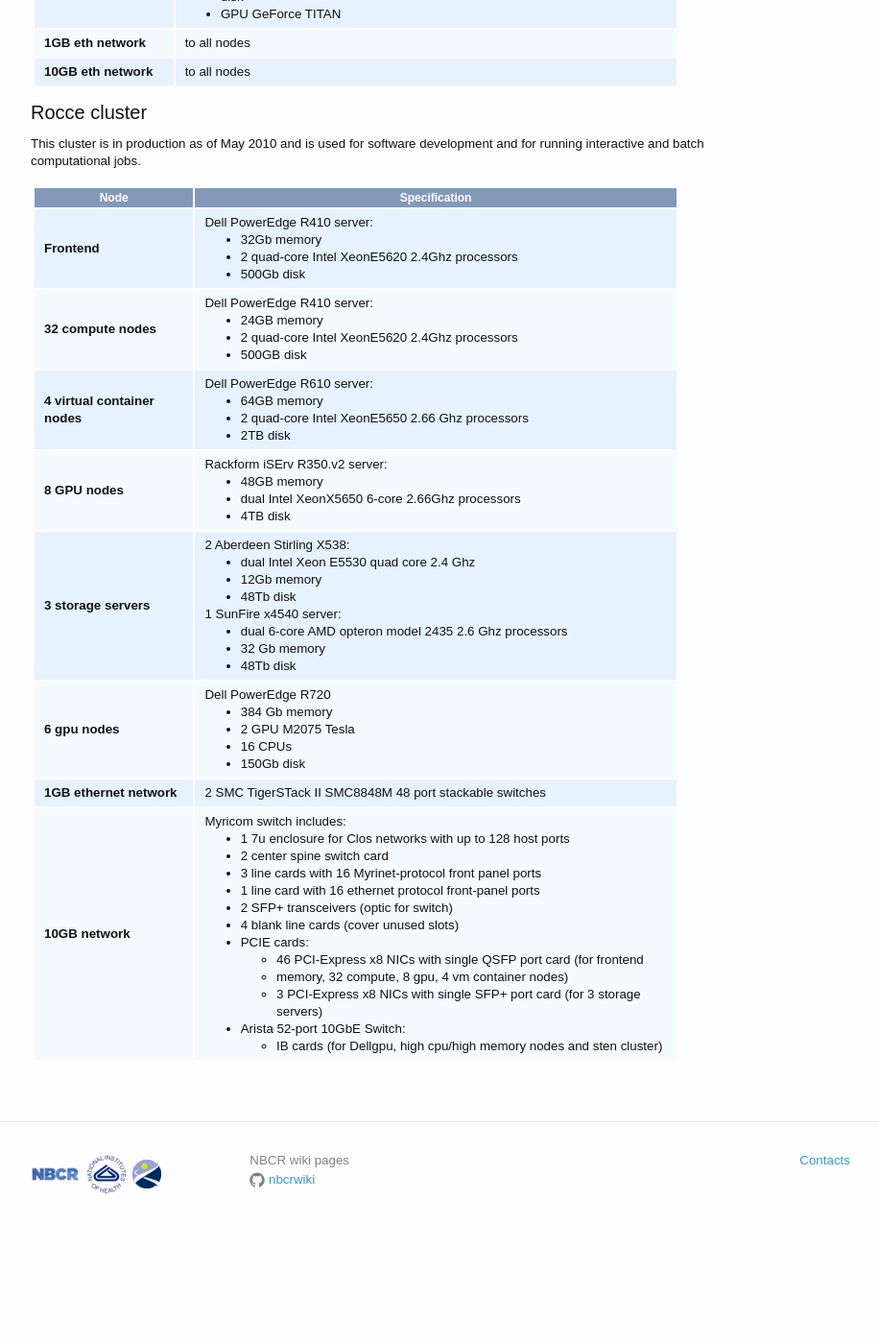
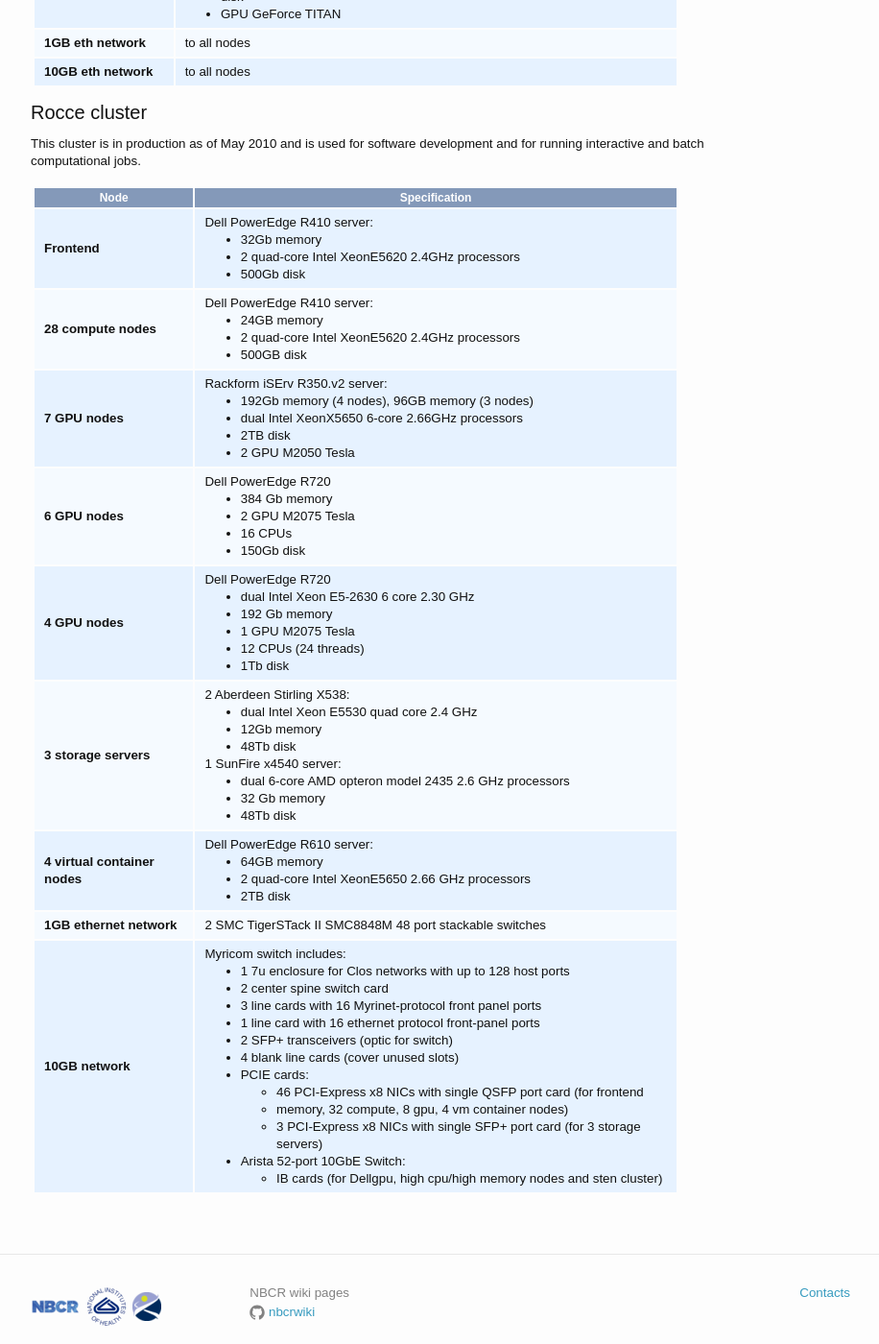
Before and after one commit to nbcrwiki/nbcrwiki.github.io, a Jekyll site: the page built from _resources/computing_resources.md, in a window 1280 px wide and 1400 px high, scrolled down 606 px. Shown: the whole window at 96% size, without its empty margins (138-1054 px from the left). Built offline with Jekyll 4.4.1, drawn with Linux system fonts in a browser that asks for light colours; before the commit the page ends 1898 px from its top, so only the background shows below that.

Commit message:
update rocce

```diff
--- a/_resources/computing_resources.md
+++ b/_resources/computing_resources.md
@@ -64,44 +64,57 @@
       <td>Dell PowerEdge R410 server:
       <ul>
       <li> 32Gb memory</li>
-      <li> 2 quad-core Intel XeonE5620 2.4Ghz processors</li>
+      <li> 2 quad-core Intel XeonE5620 2.4GHz processors</li>
       <li> 500Gb disk</li>
       </ul>
       </td>
   </tr>
-  <tr><td>32 compute nodes</td>
+  <tr><td>28 compute nodes</td>
       <td>Dell PowerEdge R410 server:
       <ul>
       <li>24GB memory </li>
-      <li>2 quad-core Intel XeonE5620 2.4Ghz processors </li>
+      <li>2 quad-core Intel XeonE5620 2.4GHz processors </li>
       <li>500GB disk </li>
       </ul>
       </td>
   </tr>
-  <tr><td>4 virtual container nodes</td>
-      <td>Dell PowerEdge R610 server:
+  <tr><td>7 GPU nodes</td>
+      <td>Rackform iSErv R350.v2 server:
       <ul>
-      <li>64GB memory </li>
-      <li>2 quad-core Intel XeonE5650 2.66 Ghz processors </li>
+      <li>192Gb memory (4 nodes), 96GB memory (3 nodes)</li>
+      <li>dual Intel XeonX5650 6-core 2.66GHz processors </li>
       <li>2TB disk </li>
+       <li>2 GPU M2050 Tesla </li>
       </ul>
       </td>
   </tr>
-  <tr><td>8 GPU nodes</td>
-      <td>Rackform iSErv R350.v2 server:
-      <ul>
-      <li>48GB memory </li>
-      <li>dual Intel XeonX5650 6-core 2.66Ghz processors </li>
-      <li>4TB disk </li>
-      </ul>
-      </td>
+  <tr><td>6 GPU nodes</td>
+      <td>Dell PowerEdge R720
+       <ul>
+       <li>384 Gb memory </li>
+       <li>2 GPU M2075 Tesla </li>
+       <li>16 CPUs </li>
+       <li>150Gb disk </li>
+       </ul>
+       </td>
+  </tr>
+  <tr><td>4 GPU nodes</td>
+      <td>Dell PowerEdge R720
+       <ul>
+       <li>dual Intel Xeon E5-2630 6 core 2.30 GHz </li>
+       <li>192 Gb memory </li>
+       <li>1 GPU M2075 Tesla </li>
+       <li>12 CPUs (24 threads)</li>
+       <li>1Tb disk </li>
+       </ul>
+       </td>
   </tr>
 <!--  Dead node
   <tr><td>high memory node</td>
       <td>Rackform iServ R422 server:
       <ul>
       <li>256 Gb memory</li>
-      <li>4 Intel Xeon E7530 6-core 1.86Ghz</li>
+      <li>4 Intel Xeon E7530 6-core 1.86GHz</li>
       <li>4TB disk</li>
       </ul>
       </td>
@@ -110,27 +123,26 @@
   <tr><td>3 storage servers</td>
       <td>2 Aberdeen Stirling X538:
       <ul>
-      <li>dual Intel Xeon E5530 quad core 2.4 Ghz </li>
+      <li>dual Intel Xeon E5530 quad core 2.4 GHz </li>
       <li>12Gb memory </li>
       <li>48Tb disk </li>
       </ul>
          1 SunFire x4540 server:
       <ul>
-      <li>dual 6-core AMD opteron model 2435 2.6 Ghz processors </li>
+      <li>dual 6-core AMD opteron model 2435 2.6 GHz processors </li>
       <li>32 Gb memory </li>
       <li>48Tb disk </li>
       </ul>
       </td>
   </tr>
-  <tr><td>6 gpu nodes</td>
-      <td>Dell PowerEdge R720
-       <ul>
-       <li>384 Gb memory </li>
-       <li>2 GPU M2075 Tesla </li>
-       <li>16 CPUs </li>
-       <li>150Gb disk </li>
-       </ul>
-       </td>
+  <tr><td>4 virtual container nodes</td>
+      <td>Dell PowerEdge R610 server:
+      <ul>
+      <li>64GB memory </li>
+      <li>2 quad-core Intel XeonE5650 2.66 GHz processors </li>
+      <li>2TB disk </li>
+      </ul>
+      </td>
   </tr>
 <!---
   <tr><td>high cpu/high memory node</td>
```
